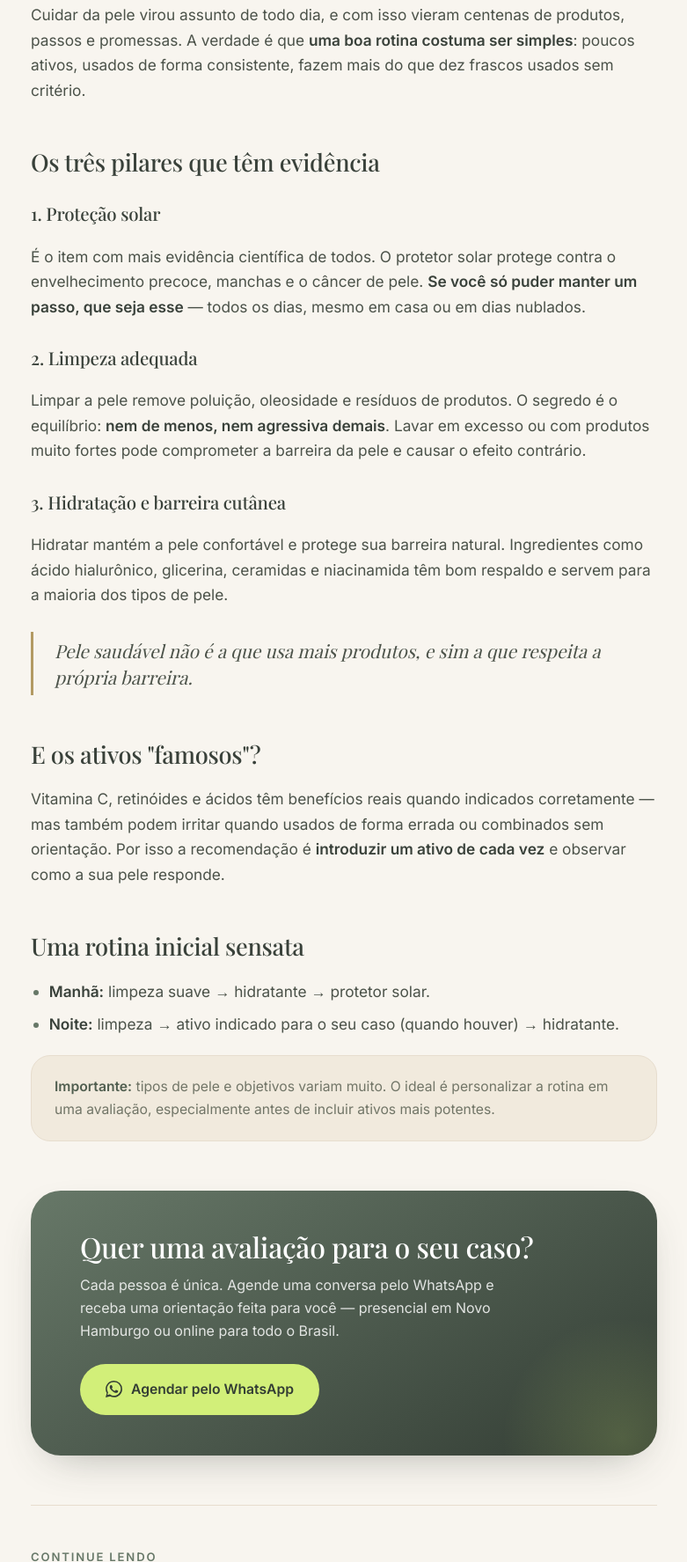
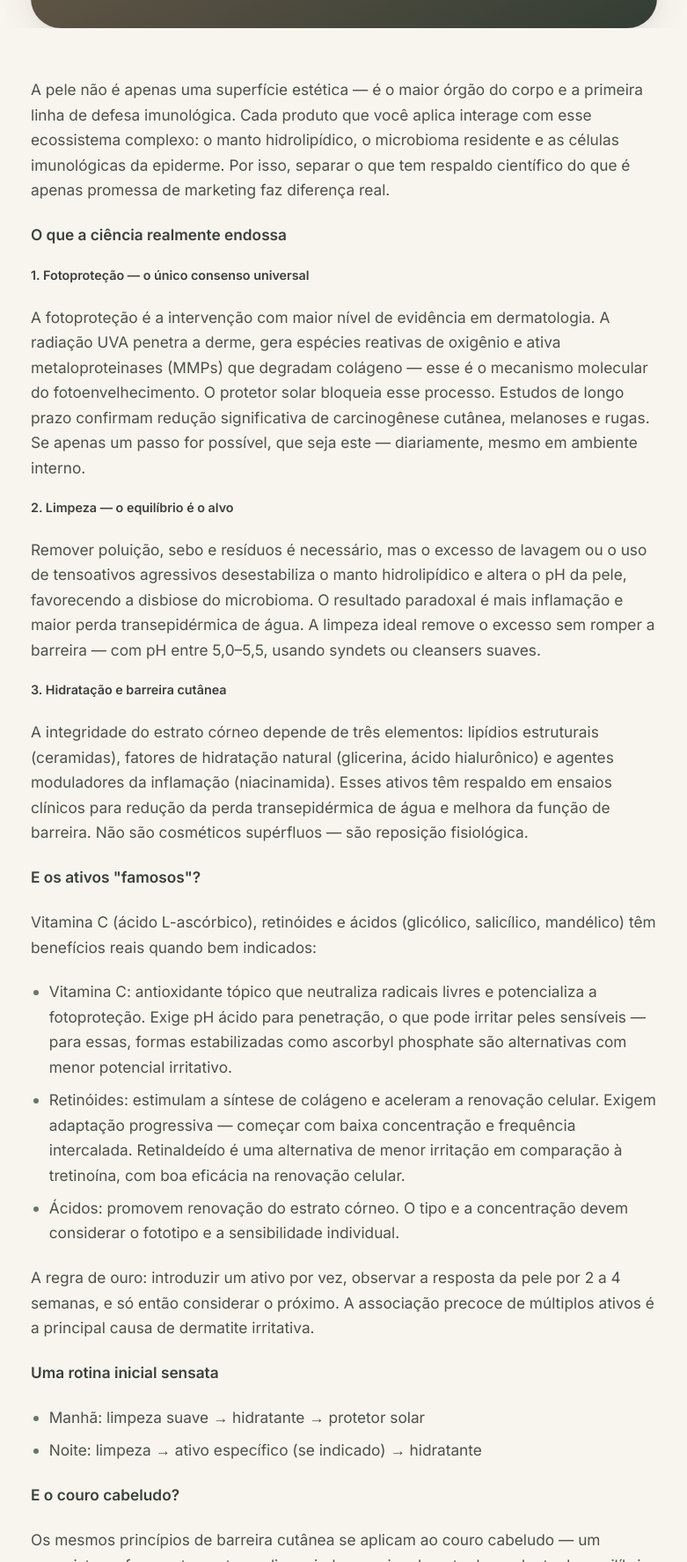
Before and after one commit to s-muller-00/site-dr-guilherme, an Eleventy site: page netlify-site/artigos/skincare-com-base-cientifica.md in a window 1280 px wide. Shown: the part 1025-2800 px from the top of the page at 88% size, without its empty margins (249-1030 px from the left). Built offline with nearby package versions, Linux system fonts and the light colour scheme; Eleventy itself is replaced by a stand-in of ours; files that its build step writes are made by us from their sources; a web font is replaced by a local one.

Commit message:
Update Artigo “skincare-com-base-cientifica”

```diff
--- a/netlify-site/artigos/skincare-com-base-cientifica.md
+++ b/netlify-site/artigos/skincare-com-base-cientifica.md
@@ -1,37 +1,53 @@
 ---
-title: "Skincare com base científica: o que realmente funciona"
+title: 'Skincare com base científica: o que realmente funciona'
 date: 2026-04-28
-description: "Entre tantas promessas e prateleiras lotadas, separamos o que tem evidência do que é só tendência — e como montar uma rotina simples e eficaz."
-category: "Estética facial"
-author: "Dr. Guilherme Cerutti Müller"
-credentials: "Biomédico Esteta e Tricologista · CRBM 0015"
+category: Estética facial
+author: Dr. Guilherme Cerutti Müller
+description: A pele é o maior órgão do corpo e sua barreira cutânea é a primeira linha de defesa imunológica. Neste artigo, exploro o que realmente tem respaldo científico — fotoproteção como intervenção de maior evidência, o equilíbrio da limpeza, a hidratação como reposição fisiológica e o uso criterioso de ativos como vitamina C, retinóides e ácidos. Uma abordagem baseada em mecanismos, não em promessas de marketing.
+credentials: Biomédico Esteta e Tricologista · CRBM 0015
 ---
 
-Cuidar da pele virou assunto de todo dia, e com isso vieram centenas de produtos, passos e promessas. A verdade é que **uma boa rotina costuma ser simples**: poucos ativos, usados de forma consistente, fazem mais do que dez frascos usados sem critério.
+A pele não é apenas uma superfície estética — é o maior órgão do corpo e a primeira linha de defesa imunológica. Cada produto que você aplica interage com esse ecossistema complexo: o manto hidrolipídico, o microbioma residente e as células imunológicas da epiderme. Por isso, separar o que tem respaldo científico do que é apenas promessa de marketing faz diferença real.
 
-## Os três pilares que têm evidência
+#### **O que a ciência realmente endossa**
 
-### 1. Proteção solar
+##### **1. Fotoproteção — o único consenso universal**
 
-É o item com mais evidência científica de todos. O protetor solar protege contra o envelhecimento precoce, manchas e o câncer de pele. **Se você só puder manter um passo, que seja esse** — todos os dias, mesmo em casa ou em dias nublados.
+A fotoproteção é a intervenção com maior nível de evidência em dermatologia. A radiação UVA penetra a derme, gera espécies reativas de oxigênio e ativa metaloproteinases (MMPs) que degradam colágeno — esse é o mecanismo molecular do fotoenvelhecimento. O protetor solar bloqueia esse processo. Estudos de longo prazo confirmam redução significativa de carcinogênese cutânea, melanoses e rugas. Se apenas um passo for possível, que seja este — diariamente, mesmo em ambiente interno.
 
-### 2. Limpeza adequada
+##### **2. Limpeza — o equilíbrio é o alvo**
 
-Limpar a pele remove poluição, oleosidade e resíduos de produtos. O segredo é o equilíbrio: **nem de menos, nem agressiva demais**. Lavar em excesso ou com produtos muito fortes pode comprometer a barreira da pele e causar o efeito contrário.
+Remover poluição, sebo e resíduos é necessário, mas o excesso de lavagem ou o uso de tensoativos agressivos desestabiliza o manto hidrolipídico e altera o pH da pele, favorecendo a disbiose do microbioma. O resultado paradoxal é mais inflamação e maior perda transepidérmica de água. A limpeza ideal remove o excesso sem romper a barreira — com pH entre 5,0–5,5, usando syndets ou cleansers suaves.
 
-### 3. Hidratação e barreira cutânea
+##### **3. Hidratação e barreira cutânea**
 
-Hidratar mantém a pele confortável e protege sua barreira natural. Ingredientes como ácido hialurônico, glicerina, ceramidas e niacinamida têm bom respaldo e servem para a maioria dos tipos de pele.
+A integridade do estrato córneo depende de três elementos: lipídios estruturais (ceramidas), fatores de hidratação natural (glicerina, ácido hialurônico) e agentes moduladores da inflamação (niacinamida). Esses ativos têm respaldo em ensaios clínicos para redução da perda transepidérmica de água e melhora da função de barreira. Não são cosméticos supérfluos — são reposição fisiológica.
 
-> Pele saudável não é a que usa mais produtos, e sim a que respeita a própria barreira.
+#### **E os ativos "famosos"?**
 
-## E os ativos "famosos"?
+Vitamina C (ácido L-ascórbico), retinóides e ácidos (glicólico, salicílico, mandélico) têm benefícios reais quando bem indicados:
 
-Vitamina C, retinóides e ácidos têm benefícios reais quando indicados corretamente — mas também podem irritar quando usados de forma errada ou combinados sem orientação. Por isso a recomendação é **introduzir um ativo de cada vez** e observar como a sua pele responde.
+- Vitamina C: antioxidante tópico que neutraliza radicais livres e potencializa a fotoproteção. Exige pH ácido para penetração, o que pode irritar peles sensíveis — para essas, formas estabilizadas como ascorbyl phosphate são alternativas com menor potencial irritativo.
+- Retinóides: estimulam a síntese de colágeno e aceleram a renovação celular. Exigem adaptação progressiva — começar com baixa concentração e frequência intercalada. Retinaldeído é uma alternativa de menor irritação em comparação à tretinoína, com boa eficácia na renovação celular.
+- Ácidos: promovem renovação do estrato córneo. O tipo e a concentração devem considerar o fototipo e a sensibilidade individual.
 
-## Uma rotina inicial sensata
+A regra de ouro: introduzir um ativo por vez, observar a resposta da pele por 2 a 4 semanas, e só então considerar o próximo. A associação precoce de múltiplos ativos é a principal causa de dermatite irritativa.
 
-- **Manhã:** limpeza suave → hidratante → protetor solar.
-- **Noite:** limpeza → ativo indicado para o seu caso (quando houver) → hidratante.
+#### **Uma rotina inicial sensata**
 
-<div class="note"><strong>Importante:</strong> tipos de pele e objetivos variam muito. O ideal é personalizar a rotina em uma avaliação, especialmente antes de incluir ativos mais potentes.</div>
+- Manhã: limpeza suave → hidratante → protetor solar
+- Noite: limpeza → ativo específico (se indicado) → hidratante
+
+#### **E o couro cabeludo?**
+
+Os mesmos princípios de barreira cutânea se aplicam ao couro cabeludo — um ecossistema frequentemente negligenciado, mas igualmente dependente do equilíbrio do microbioma e do manto hidrolipídico. Se você nota descamação, coceira ou oleosidade excessiva no couro cabeludo, vale o mesmo raciocínio: identificar a causa antes de tratar.
+
+> Importante: tipos de pele, condições de barreira e objetivos variam. A personalização da rotina deve ser feita em avaliação clínica, especialmente antes de incluir ativos mais potentes. Identificar o que sua pele realmente precisa começa com uma avaliação direcionada.
+
+#### Referências
+
+**_1. Fisher GJ, Kang S, Varani J, et al. (2002). Mechanisms of photoaging and chronological skin aging. Archives of Dermatology, 138(11), 1462–1470._**
+
+**_2. Elias PM (2007). The skin barrier as an innate immune element. Seminars in Immunopathology, 29(1), 3–14._**
+
+**_3. Rawlings AV & Harding CR (2004). Moisturization and skin barrier function. Dermatologic Therapy, 17(s1), 43–48._**
```
